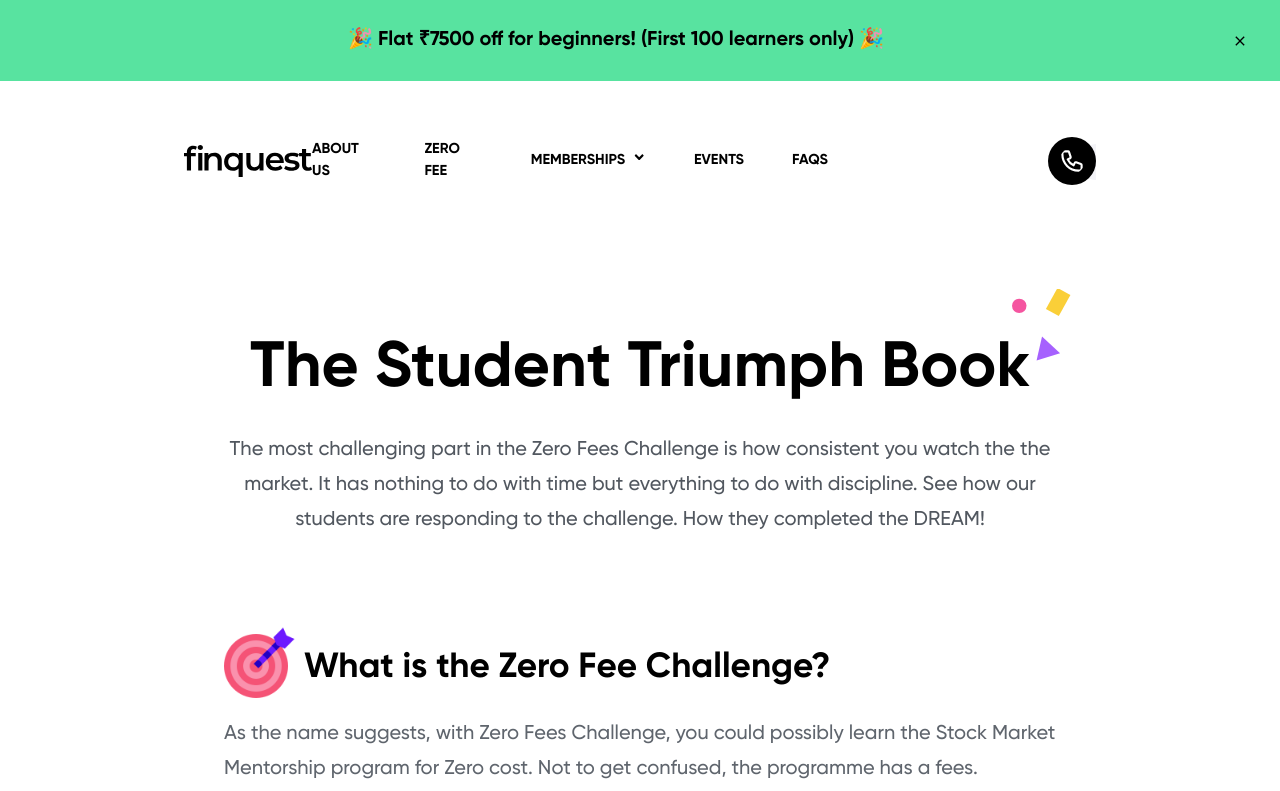
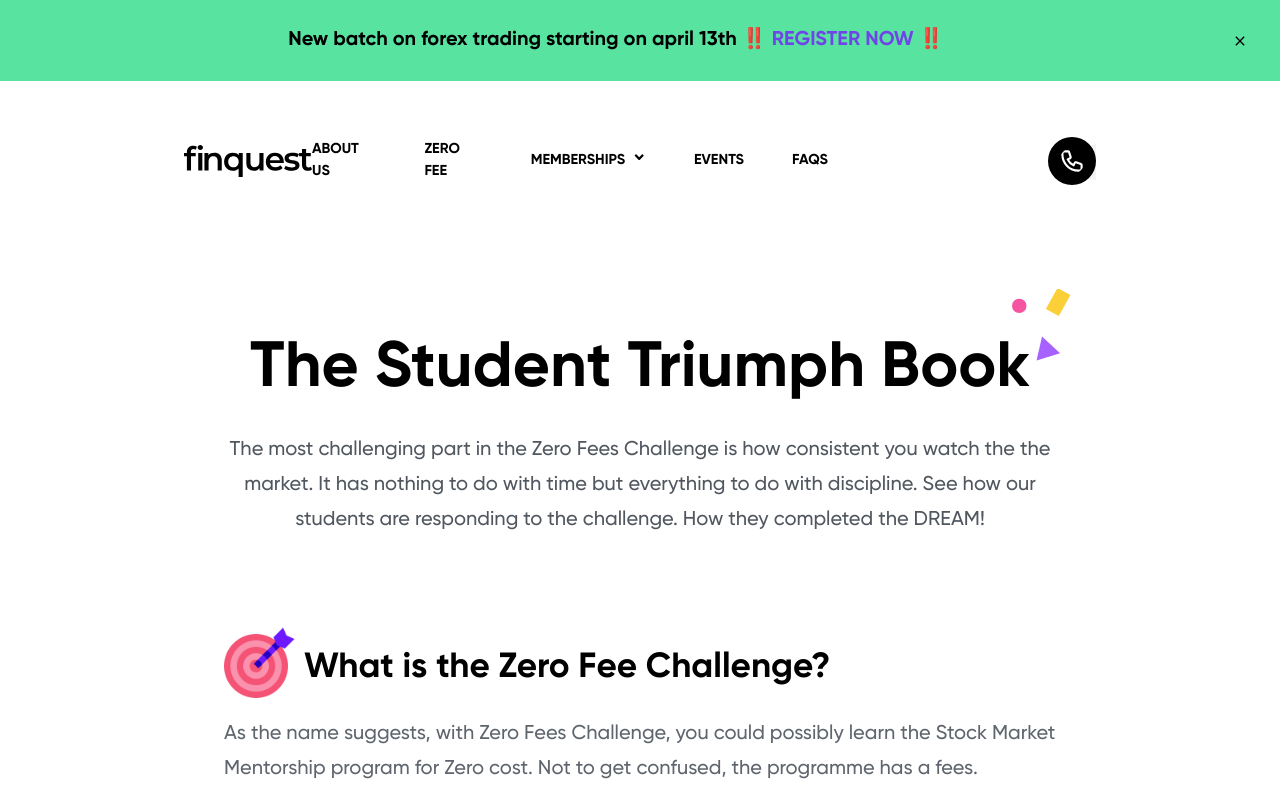
Before and after one commit to emanuelchristo/finquest, a Next.js app: page /zero-fee-challenge in a window 1280 px wide. Shown: the top 791 px of the page. Built offline with nearby package versions, Linux system fonts and the light colour scheme.

Commit message:
snack bar update

```diff
--- a/components/ZeroFee/Layout/ZeroFeeChallenge.js
+++ b/components/ZeroFee/Layout/ZeroFeeChallenge.js
@@ -1,37 +1,39 @@
-import Faqs from '..//Faqs/Faqs';
-import Hero from '../Hero/Hero'
-import RightPlace from '../RightPlace/RightPlace';
-import Community from '../../Course/CommunityAccess/Community';
-import Snackbar from '../../SnackBar';
-import Navbar from '../../Navbar';
-import WhatDoIGet from '../WhatDoIGet/WhatDoIGet';
-import Subscription from '../Subscription/Subscription';
-
+import Faqs from "..//Faqs/Faqs";
+import Hero from "../Hero/Hero";
+import RightPlace from "../RightPlace/RightPlace";
+import Community from "../../Course/CommunityAccess/Community";
+import Snackbar from "../../SnackBar";
+import Navbar from "../../Navbar";
+import WhatDoIGet from "../WhatDoIGet/WhatDoIGet";
+import Subscription from "../Subscription/Subscription";
+import Link from "next/link";
 const ZeroFeeChallenge = () => {
   return (
     <>
-       <Snackbar
+      <Snackbar
         message={[
-          "🎉 Flat ",
-          <span id="offprice" key={1}>
-            ₹7500 off for beginners!
-          </span>,
-          " (First 100 learners only) 🎉",
+          "New batch on forex trading starting  on april 13th ‼️ ",
+          <Link target="_blank" href="/course/forex/" rel="noopener noreferrer">
+            <a id="offprice" key={1}>
+              REGISTER NOW
+            </a>
+          </Link>,
+          " ‼️",
         ]}
       />
 
-<br />
+      <br />
       <Navbar />
-      <Hero/>
+      <Hero />
       <div className="section-spacer"></div>
       <div className="section-spacer"></div>
-      <WhatDoIGet/>
+      <WhatDoIGet />
       <div className="section-spacer"></div>
-      <Subscription/>
+      <Subscription />
       <div className="section-spacer"></div>
-      <Faqs/>
-      <Community/>
-      <RightPlace/>
+      <Faqs />
+      <Community />
+      <RightPlace />
     </>
   );
 };
--- a/pages/about.js
+++ b/pages/about.js
@@ -6,16 +6,23 @@ import WhyUs2 from "../components/aboutUs/WhyUs2";
 import Navbar from "../components/Navbar";
 import styles from "./styles.module.css";
 import Snackbar from "../components/SnackBar";
+import Link from "next/link";
 export default function AboutUs() {
   return (
     <div id="home">
-      <Snackbar
+        <Snackbar
         message={[
-          "🎉 Flat ",
-          <span id="offprice" key={1}>
-            ₹7500 off for beginners!
-          </span>,
-          " (First 100 learners only) 🎉",
+          "New batch on forex trading starting  on april 13th ‼️ ",
+          <Link
+                  target="_blank"
+                  href="/course/forex/"
+                  rel="noopener noreferrer"
+                >
+          <a  id="offprice" key={1}>
+              REGISTER NOW
+          </a>
+                </Link>,
+          " ‼️",
         ]}
       />
       <div id="home" className={styles["nav-spacer"]}></div>
--- a/pages/payment-refund-and-cancellation-policy.js
+++ b/pages/payment-refund-and-cancellation-policy.js
@@ -1,16 +1,19 @@
 import styles from "./styles.module.css";
 import Navbar from "../components/Navbar";
 import Snackbar from "../components/SnackBar";
+import Link from "next/link";
 export default function Refund() {
   return (
     <div id="home" className={styles["home"]}>
-      <Snackbar
+       <Snackbar
         message={[
-          "🎉 Flat ",
-          <span id="offprice" key={1}>
-            ₹7500 off for beginners!
-          </span>,
-          " (First 100 learners only) 🎉",
+          "New batch on forex trading starting  on april 13th ‼️ ",
+          <Link target="_blank" href="/course/forex/" rel="noopener noreferrer">
+            <a id="offprice" key={1}>
+              REGISTER NOW
+            </a>
+          </Link>,
+          " ‼️",
         ]}
       />
       <Navbar />
--- a/pages/privacy-policy.js
+++ b/pages/privacy-policy.js
@@ -1,16 +1,19 @@
 import styles from "./styles.module.css";
 import Navbar from "../components/Navbar";
 import Snackbar from "../components/SnackBar";
+import Link from "next/link";
 export default function Privacy() {
   return (
     <div id="home" className={styles["home"]}>
       <Snackbar
         message={[
-          "🎉 Flat ",
-          <span id="offprice" key={1}>
-            ₹7500 off for beginners!
-          </span>,
-          " (First 100 learners only) 🎉",
+          "New batch on forex trading starting  on april 13th ‼️ ",
+          <Link target="_blank" href="/course/forex/" rel="noopener noreferrer">
+            <a id="offprice" key={1}>
+              REGISTER NOW
+            </a>
+          </Link>,
+          " ‼️",
         ]}
       />
       <Navbar />
--- a/pages/terms-of-service.js
+++ b/pages/terms-of-service.js
@@ -1,16 +1,19 @@
 import styles from "./styles.module.css";
 import Navbar from "../components/Navbar";
 import Snackbar from "../components/SnackBar";
+import Link from "next/link";
 export default function Terms() {
   return (
     <div id="home" className={styles["home"]}>
-      <Snackbar
+     <Snackbar
         message={[
-          "🎉 Flat ",
-          <span id="offprice" key={1}>
-            ₹7500 off for beginners!
-          </span>,
-          " (First 100 learners only) 🎉",
+          "New batch on forex trading starting  on april 13th ‼️ ",
+          <Link target="_blank" href="/course/forex/" rel="noopener noreferrer">
+            <a id="offprice" key={1}>
+              REGISTER NOW
+            </a>
+          </Link>,
+          " ‼️",
         ]}
       />
       <Navbar />
```
